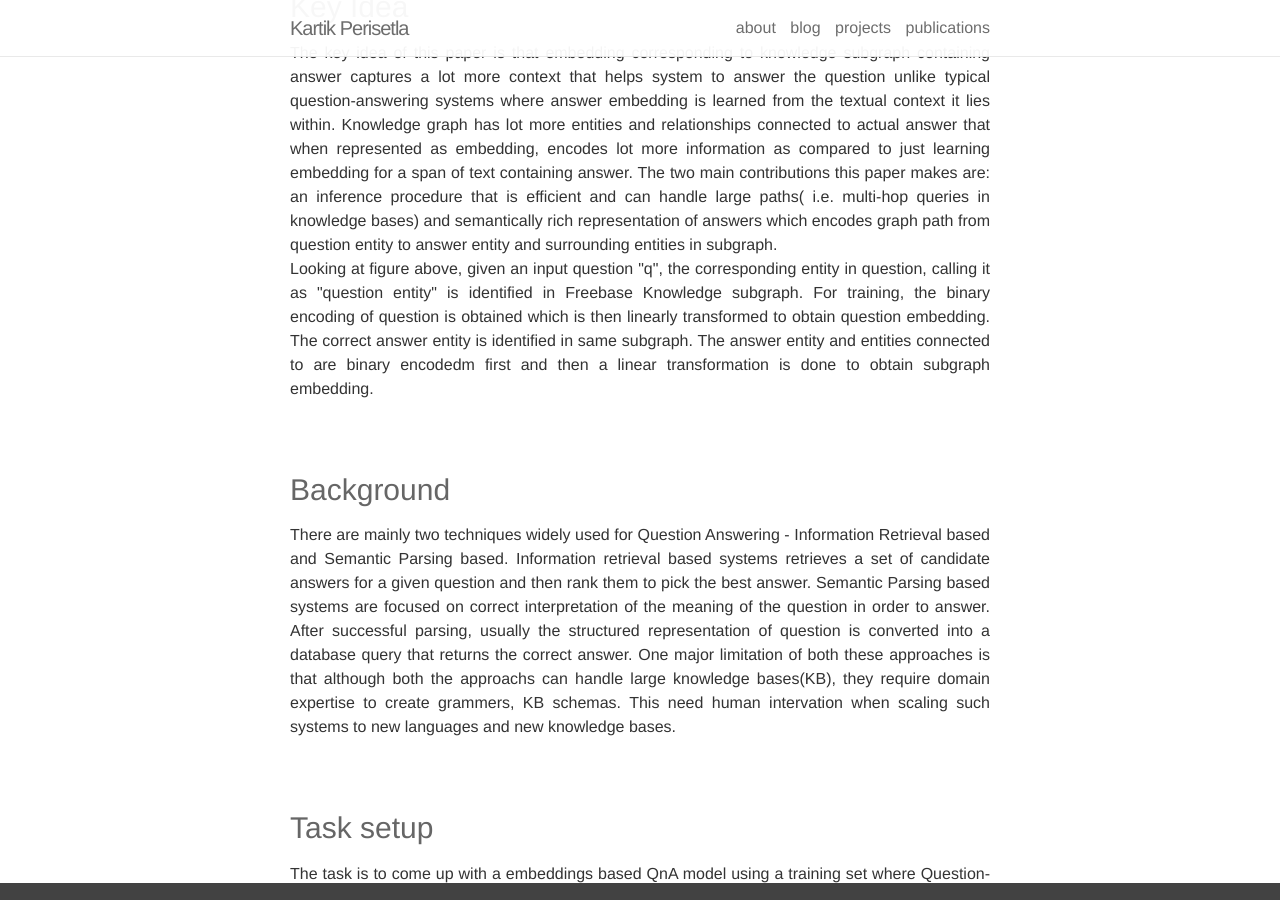
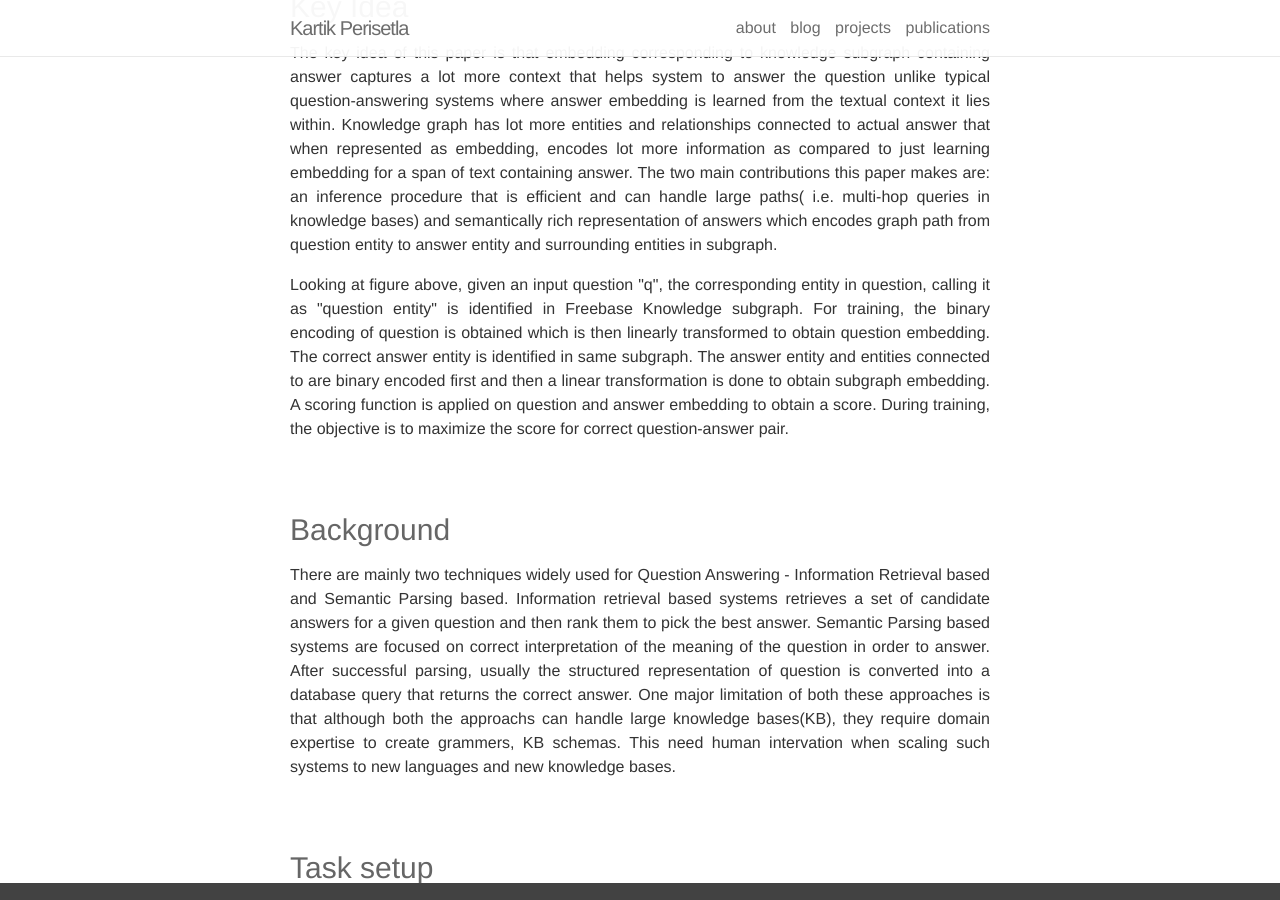
Before and after one commit to kartikperisetla/kartikperisetla.github.io, a Jekyll site: the page built from _posts/2020-03-12-question.answering.subgraph.embeddings.markdown, in a window 1280 px wide and 900 px high, scrolled down 830 px. Built offline with Jekyll 4.4.1, drawn with Linux system fonts in a browser that asks for light colours; nearby versions of some CDN libraries; comment, search, counter and statistics services are not loaded.

Commit message:
Update 2020-03-12-question.answering.subgraph.embeddings.markdown

```diff
--- a/_posts/2020-03-12-question.answering.subgraph.embeddings.markdown
+++ b/_posts/2020-03-12-question.answering.subgraph.embeddings.markdown
@@ -34,8 +34,9 @@ comments: true
     makes are: an inference procedure that is efficient and can handle large paths( i.e. multi-hop queries in knowledge
     bases) and semantically rich representation of answers which encodes graph path from question entity to answer
     entity and surrounding entities in subgraph.
-    <br/>
-    Looking at figure above, given an input question "q", the corresponding entity in question, calling it as "question entity" is identified in Freebase Knowledge subgraph. For training, the binary encoding of question is obtained which is then linearly transformed to obtain question embedding. The correct answer entity is identified in same subgraph. The answer entity and entities connected to are binary encodedm first and then a linear transformation is done to obtain subgraph embedding.
+</p>
+<p align="justify">
+    Looking at figure above, given an input question "q", the corresponding entity in question, calling it as "question entity" is identified in Freebase Knowledge subgraph. For training, the binary encoding of question is obtained which is then linearly transformed to obtain question embedding. The correct answer entity is identified in same subgraph. The answer entity and entities connected to are binary encoded first and then a linear transformation is done to obtain subgraph embedding. A scoring function is applied on question and answer embedding to obtain a score. During training, the objective is to maximize the score for correct question-answer pair.
 </p>
 <br />
 <h3>Background</h3>
```
